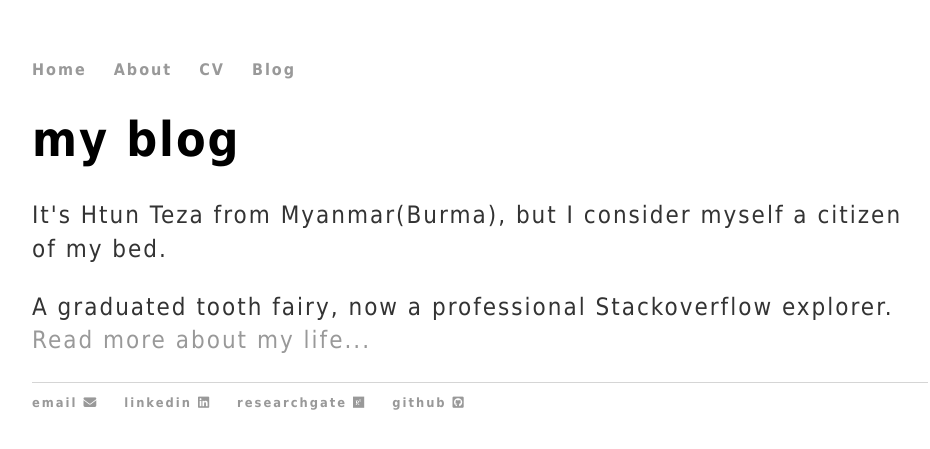
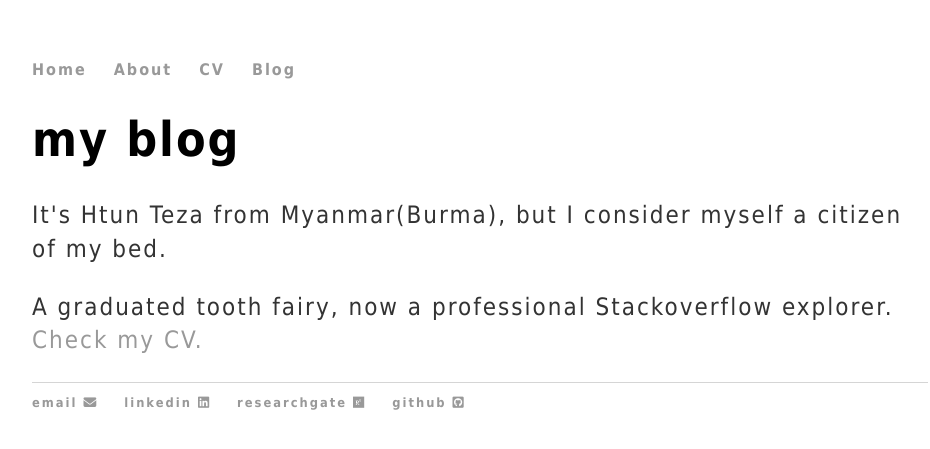
Before and after one commit to finerbrighterlighter/finerbrighterlighter.github.io, a Jekyll site: the page built from index.html, in a window 1280 px wide. Shown: the top 449 px of the page, without its empty margins (160-1090 px from the left). Built offline with Jekyll 4.4.1, drawn with Linux system fonts in a browser that asks for light colours; nearby versions of some CDN libraries.

Commit message:
Update index.html

```diff
--- a/index.html
+++ b/index.html
@@ -7,5 +7,5 @@ title: Home
 	<body>
 	<p>It's Htun Teza from Myanmar(Burma),
 	but I consider myself a citizen of my bed.</p>
-	<p>A graduated tooth fairy, now a professional Stackoverflow explorer. <a href="/about">Read more about my life...</a></p>
+	<p>A graduated tooth fairy, now a professional Stackoverflow explorer. <a href="/cv">Check my CV.</a></p>
 	</body>
```
